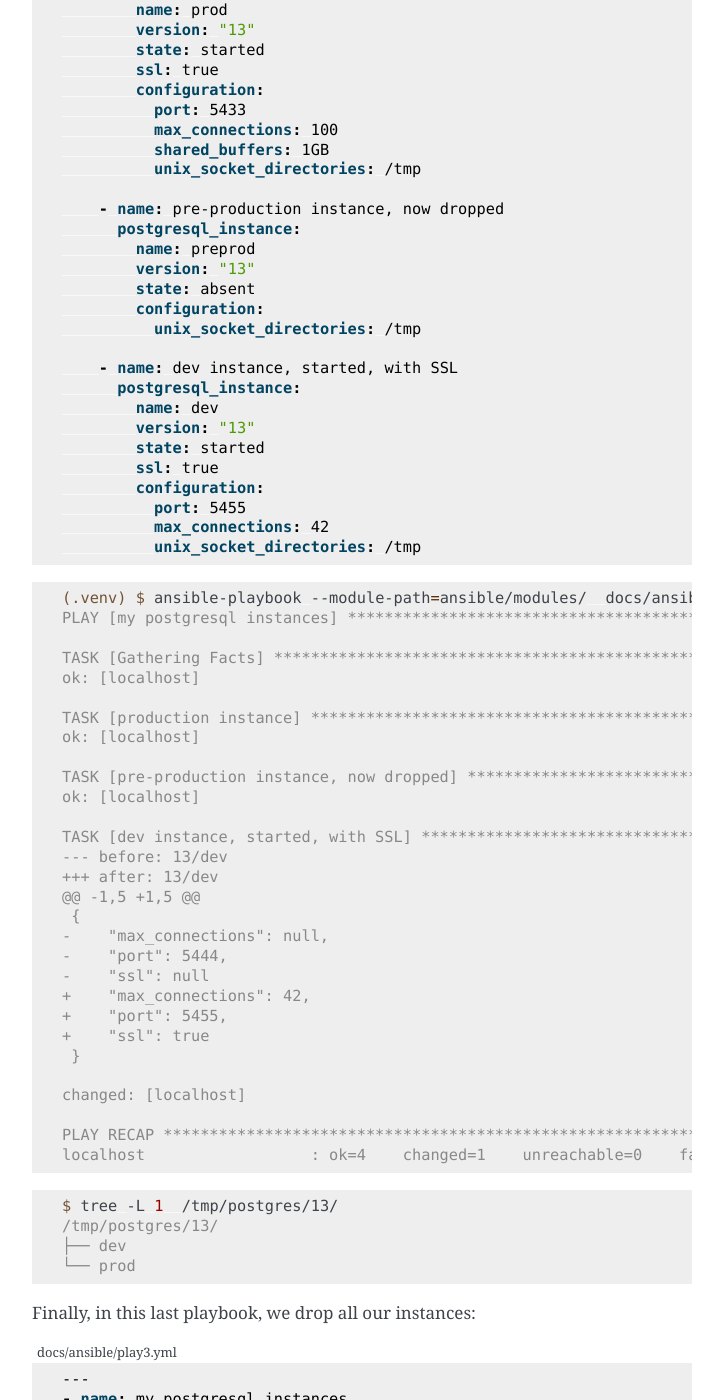
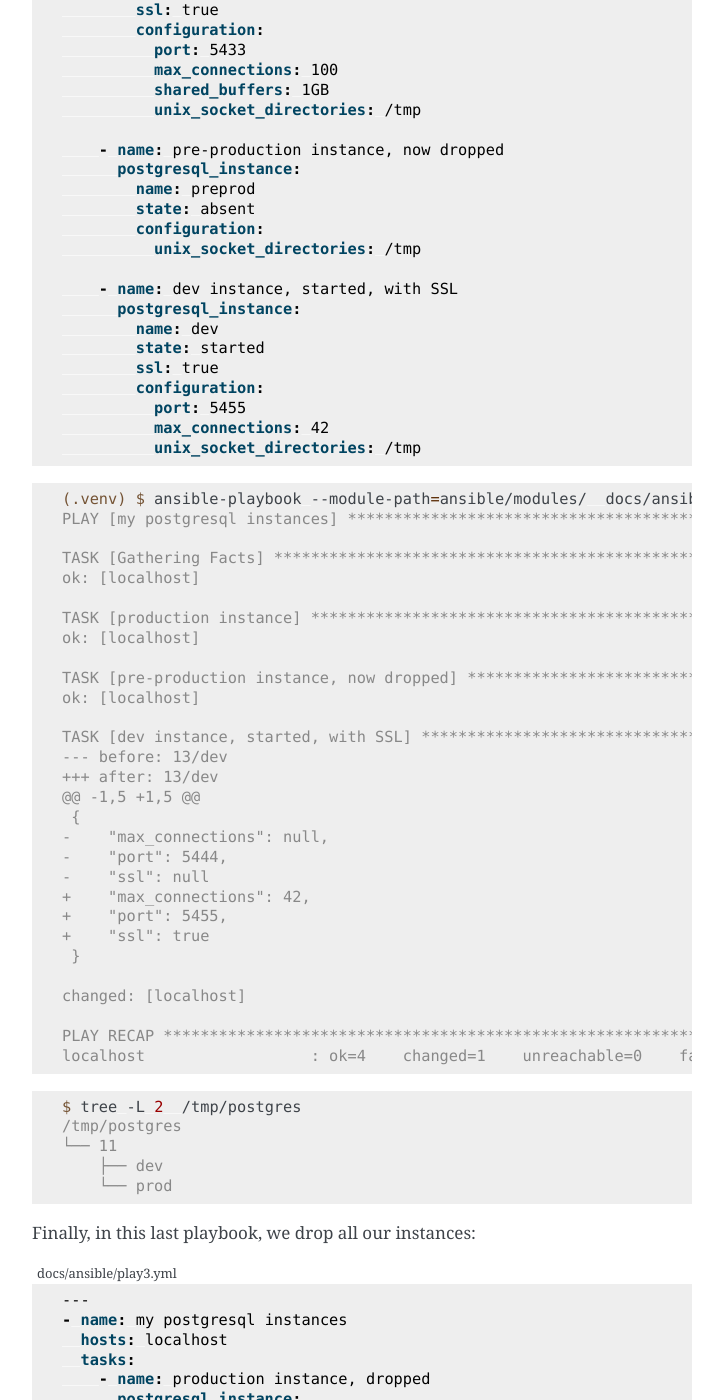
Before and after one commit to dlax/pglift, a Sphinx documentation site: the page built from docs/ansible.rst, in a window 1280 px wide and 1400 px high, scrolled down 2407 px. Shown: the whole window, without its empty margins (388-1111 px from the left). Built offline with Sphinx 7.4.7, drawn with Linux system fonts in a browser that asks for light colours; some of the changed text lies outside the part shown.

Commit message:
Make version field optional in ansible module

```diff
--- a/docs/ansible.rst
+++ b/docs/ansible.rst
@@ -53,17 +53,18 @@ We can see our instances installed and running:
 
 ::
 
-    $ tree -L 2  /tmp/postgres/13/
-    /tmp/postgres/13/
-    ├── dev
-    │   ├── data
-    │   └── wal
-    ├── preprod
-    │   ├── data
-    │   └── wal
-    └── prod
-        ├── data
-        └── wal
+    $ tree -L 3  /tmp/postgres
+    /tmp/postgres
+    └── 11
+        ├── dev
+        │   ├── data
+        │   └── wal
+        ├── preprod
+        │   ├── data
+        │   └── wal
+        └── prod
+            ├── data
+            └── wal
     $ ps xf
     [...]
     26856 ?        Ss     0:00  \_ /usr/lib/postgresql/13/bin/postgres -D /tmp/postgres/13/prod/data
@@ -92,7 +93,7 @@ configuration:
 
 ::
 
-    (.venv) $ ansible-playbook --module-path=ansible/modules/  docs/ansible/play2.yml
+    (.venv) $ ansible-playbook --module-path=ansible/modules/  docs/ansible/play3.yml
     PLAY [my postgresql instances] ***************************************************************************
 
     TASK [Gathering Facts] ***********************************************************************************
@@ -124,10 +125,11 @@ configuration:
 
 ::
 
-    $ tree -L 1  /tmp/postgres/13/
-    /tmp/postgres/13/
-    ├── dev
-    └── prod
+    $ tree -L 2  /tmp/postgres
+    /tmp/postgres
+    └── 11
+        ├── dev
+        └── prod
 
 
 Finally, in this last playbook, we drop all our instances:
--- a/docs/ansible/play1.yml
+++ b/docs/ansible/play1.yml
@@ -5,7 +5,6 @@
     - name: production instance
       postgresql_instance:
         name: prod
-        version: "13"
         state: started
         ssl: true
         configuration:
@@ -17,7 +16,6 @@
     - name: pre-production instance
       postgresql_instance:
         name: preprod
-        version: "13"
         state: started
         configuration:
           port: 5434
@@ -26,7 +24,6 @@
     - name: dev instance, not running at the moment
       postgresql_instance:
         name: dev
-        version: "13"
         state: stopped
         configuration:
           port: 5444
--- a/docs/ansible/play2.yml
+++ b/docs/ansible/play2.yml
@@ -5,7 +5,6 @@
     - name: production instance
       postgresql_instance:
         name: prod
-        version: "13"
         state: started
         ssl: true
         configuration:
@@ -17,7 +16,6 @@
     - name: pre-production instance, now dropped
       postgresql_instance:
         name: preprod
-        version: "13"
         state: absent
         configuration:
           unix_socket_directories: /tmp
@@ -25,7 +23,6 @@
     - name: dev instance, started, with SSL
       postgresql_instance:
         name: dev
-        version: "13"
         state: started
         ssl: true
         configuration:
--- a/docs/ansible/play3.yml
+++ b/docs/ansible/play3.yml
@@ -5,11 +5,9 @@
     - name: production instance, dropped
       postgresql_instance:
         name: prod
-        version: "13"
         state: absent
 
     - name: dev instance, dropped
       postgresql_instance:
         name: dev
-        version: "13"
         state: absent
```
Also changed, not shown: 1 other file.
